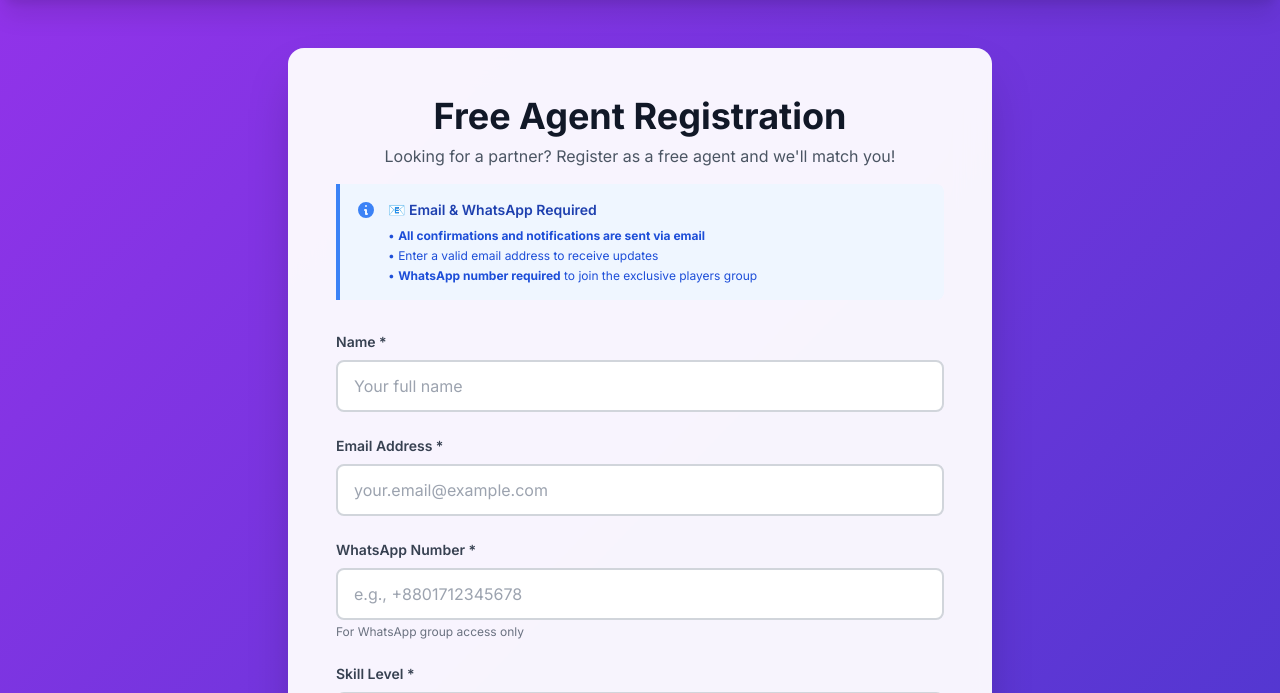
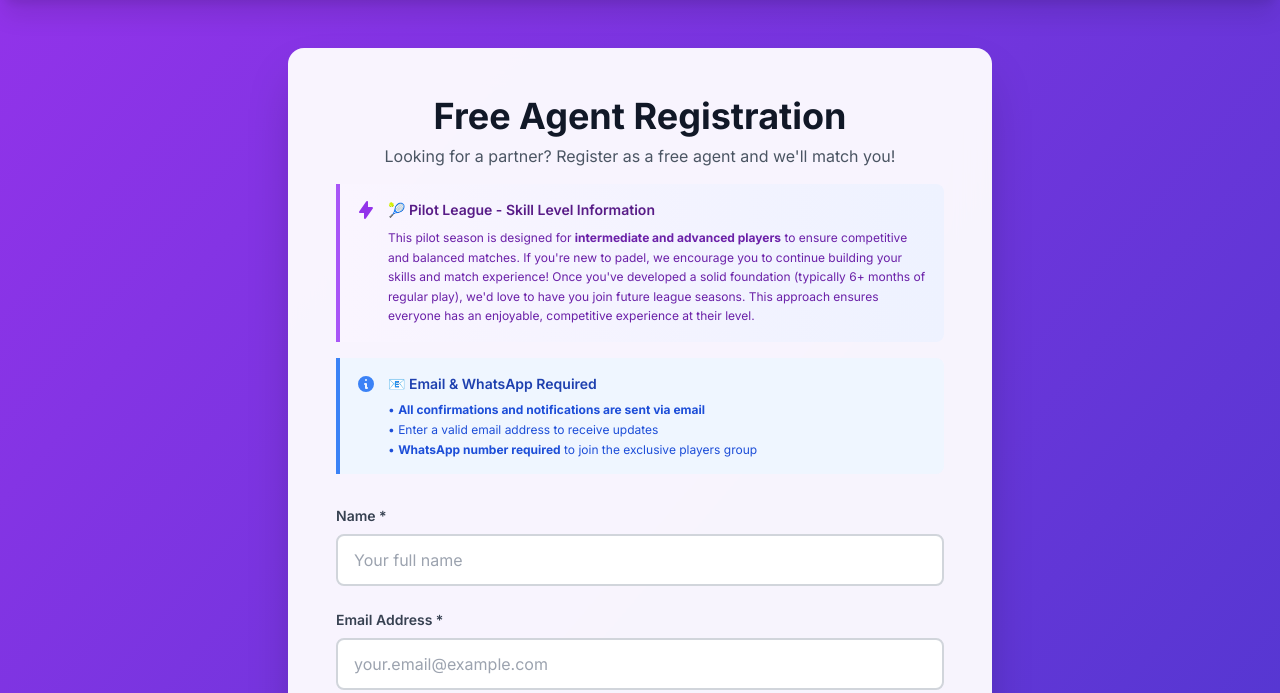
Before and after one commit to saadbd23/padel-league-hub, a Flask app: page /register-freeagent in a window 1280 px wide. Shown: the part 64-757 px from the top of the page. Run offline with Flask 3, Linux system fonts and the light colour scheme; some libraries are stand-ins or nearby versions.

Commit message:
Assistant checkpoint: Add skill level restriction notices
Assistant generated file changes:
- templates/register_team.html: Add skill level restriction notice for pilot league
- templates/register_freeagent.html: Add skill level restriction notice for free agents
Add skill level restriction notice for free agents

---

User prompt:

Since this is a pilot league I would like to restrict it to Intermediate and above levels for the team registrarion. Please mention in a very diplomatic way that this league is for intermediate and advanced players only. Beginners should get their padel hours up so that they can join the league as intermediate players.

Replit-Commit-Author: Assistant
Replit-Commit-Session-Id: 49e602f9-13a2-4ac3-a188-2d20b63a4565

```diff
--- a/templates/register_freeagent.html
+++ b/templates/register_freeagent.html
@@ -5,12 +5,29 @@
     <h2 class="text-4xl font-bold text-gray-900 mb-2 text-center">Free Agent Registration</h2>
     <p class="text-gray-600 text-center mb-4">Looking for a partner? Register as a free agent and we'll match you!</p>
 
+    <!-- Pilot League Notice -->
+    <div class="bg-gradient-to-r from-purple-50 to-indigo-50 border-l-4 border-purple-500 p-4 mb-4 rounded-r-lg">
+      <div class="flex">
+        <div class="flex-shrink-0">
+          <svg class="h-5 w-5 text-purple-600" fill="currentColor" viewBox="0 0 20 20">
+            <path fill-rule="evenodd" d="M11.3 1.046A1 1 0 0112 2v5h4a1 1 0 01.82 1.573l-7 10A1 1 0 018 18v-5H4a1 1 0 01-.82-1.573l7-10a1 1 0 011.12-.38z" clip-rule="evenodd"/>
+          </svg>
+        </div>
+        <div class="ml-3">
+          <h3 class="text-sm font-semibold text-purple-900 mb-2">🎾 Pilot League - Skill Level Information</h3>
+          <p class="text-xs text-purple-800 leading-relaxed">
+            This pilot season is designed for <strong>intermediate and advanced players</strong> to ensure competitive and balanced matches. If you're new to padel, we encourage you to continue building your skills and match experience! Once you've developed a solid foundation (typically 6+ months of regular play), we'd love to have you join future league seasons. This approach ensures everyone has an enjoyable, competitive experience at their level.
+          </p>
+        </div>
+      </div>
+    </div>
+
     <!-- Email & WhatsApp Requirements Notice -->
     <div class="bg-blue-50 border-l-4 border-blue-500 p-4 mb-8 rounded-r-lg">
       <div class="flex">
         <div class="flex-shrink-0">
           <svg class="h-5 w-5 text-blue-500" fill="currentColor" viewBox="0 0 20 20">
-            <path fill-rule="evenodd" d="M18 10a8 8 0 11-16 0 8 8 0 0116 0zm-7-4a1 1 0 11-2 0 1 1 0 012 0zM9 9a1 1 0 000 2v3a1 1 0 001 1h1a1 1 0 100-2v-3a1 1 0 00-1-1H9z" clip-rule="evenodd"/>
+            <path fill-rule="evenodd" d="M18 10a8 8 0 11-16 0 8 8 0 0116 0zm-7-4a1 1 0 11-2 0 1 1 0 012 0zM9 9a1 1 0 000 2v3a1 1 0 001 1h1 a1 1 0 100-2v-3a1 1 0 00-1-1H9z" clip-rule="evenodd"/>
           </svg>
         </div>
         <div class="ml-3">
```
Also changed, not shown: templates/register_team.html (+17 -0 lines).
